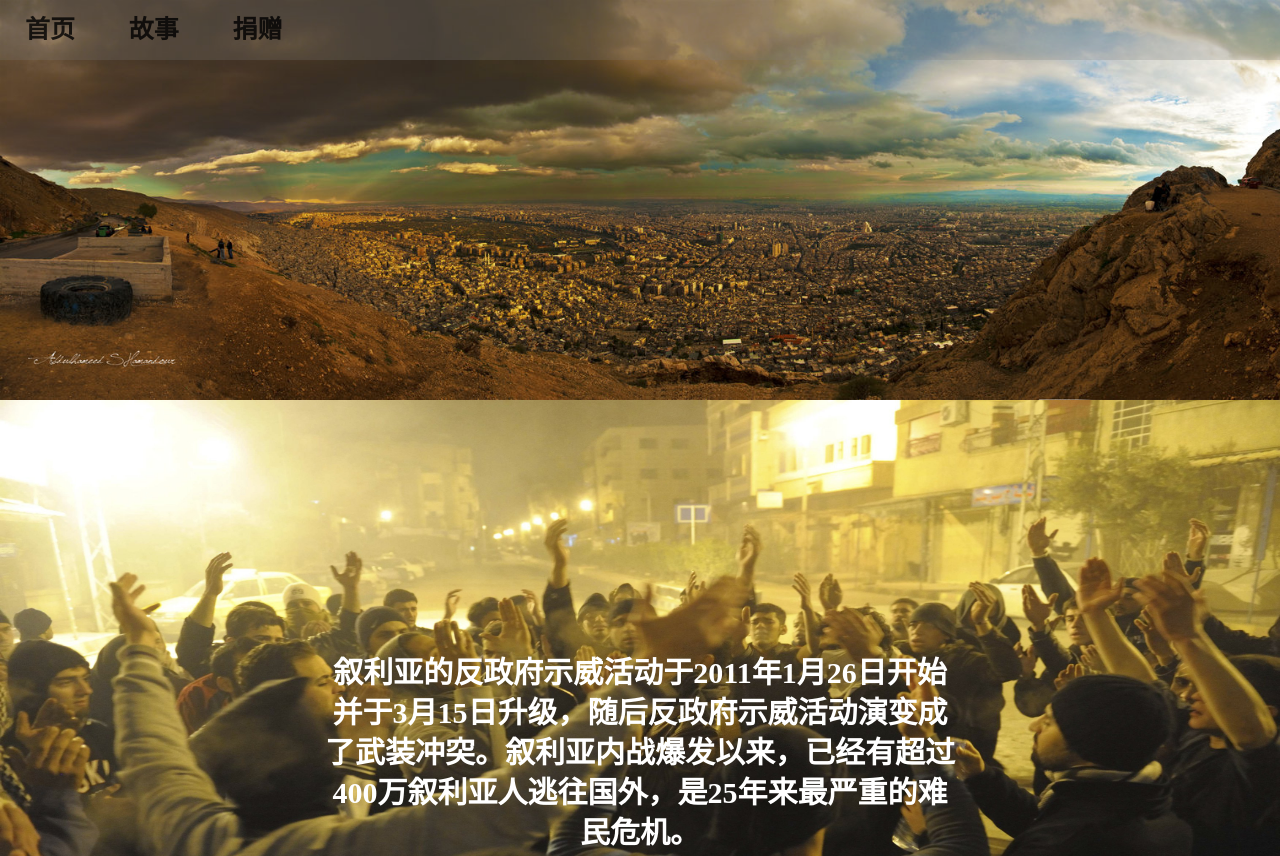
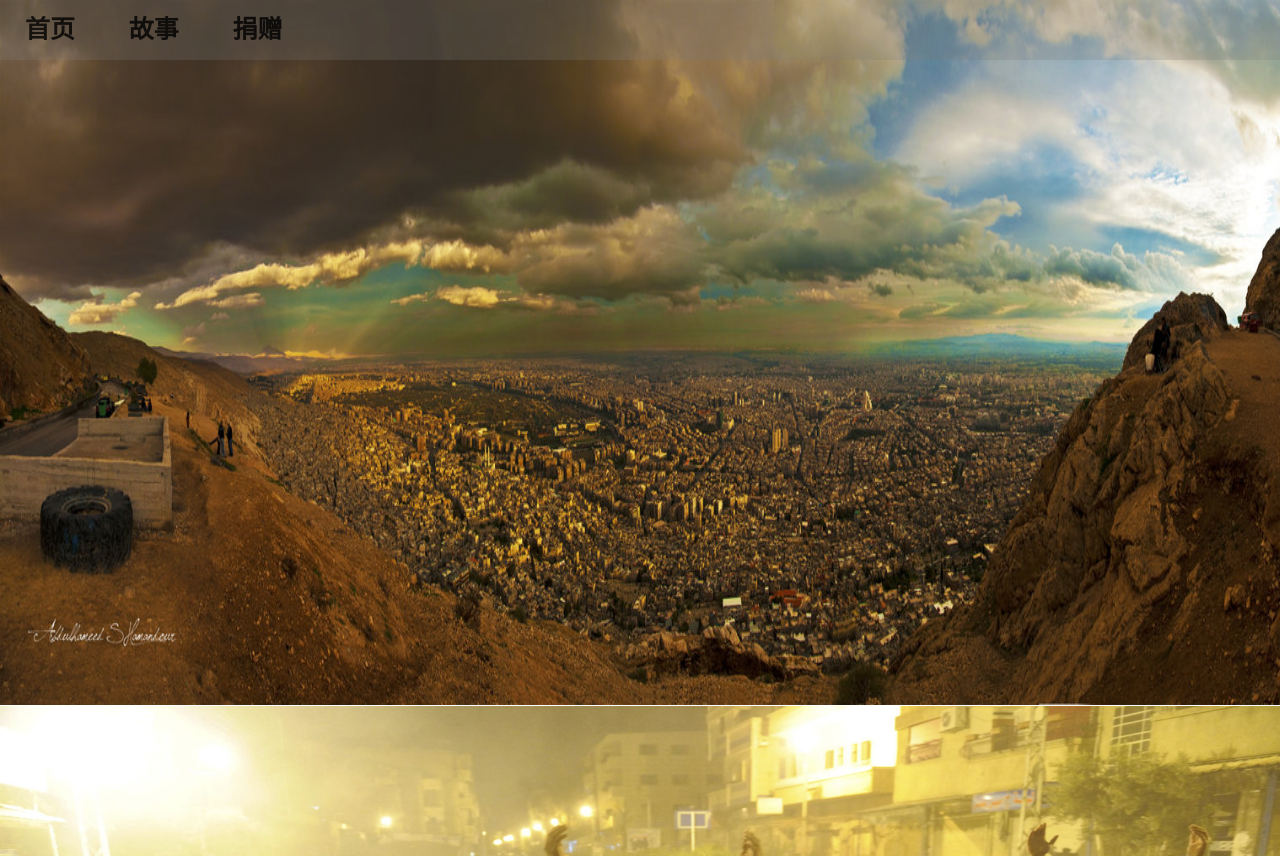
Before and after one commit to HermesFE/project, a plain HTML site: page project01 Refugee/index.html in a window 1280 px wide. Shown: the top 856 px of the page. Drawn offline with Linux system fonts and the light colour scheme.

Commit message:
optimize

```diff
--- a/project01 Refugee/index.html
+++ b/project01 Refugee/index.html
@@ -146,7 +146,7 @@
 		</ul>
 	</div>
 	<div id="banner">
-		<img id="imgBanner" src="images/testBanner2.jpg" width="1349" height="400">
+		<img id="imgBanner" src="images/testBanner2.jpg" width="1349" height="705">
 	</div>
 	<div id="introduction">
 		<img src="images/tsofSyria2.jpg">
```
